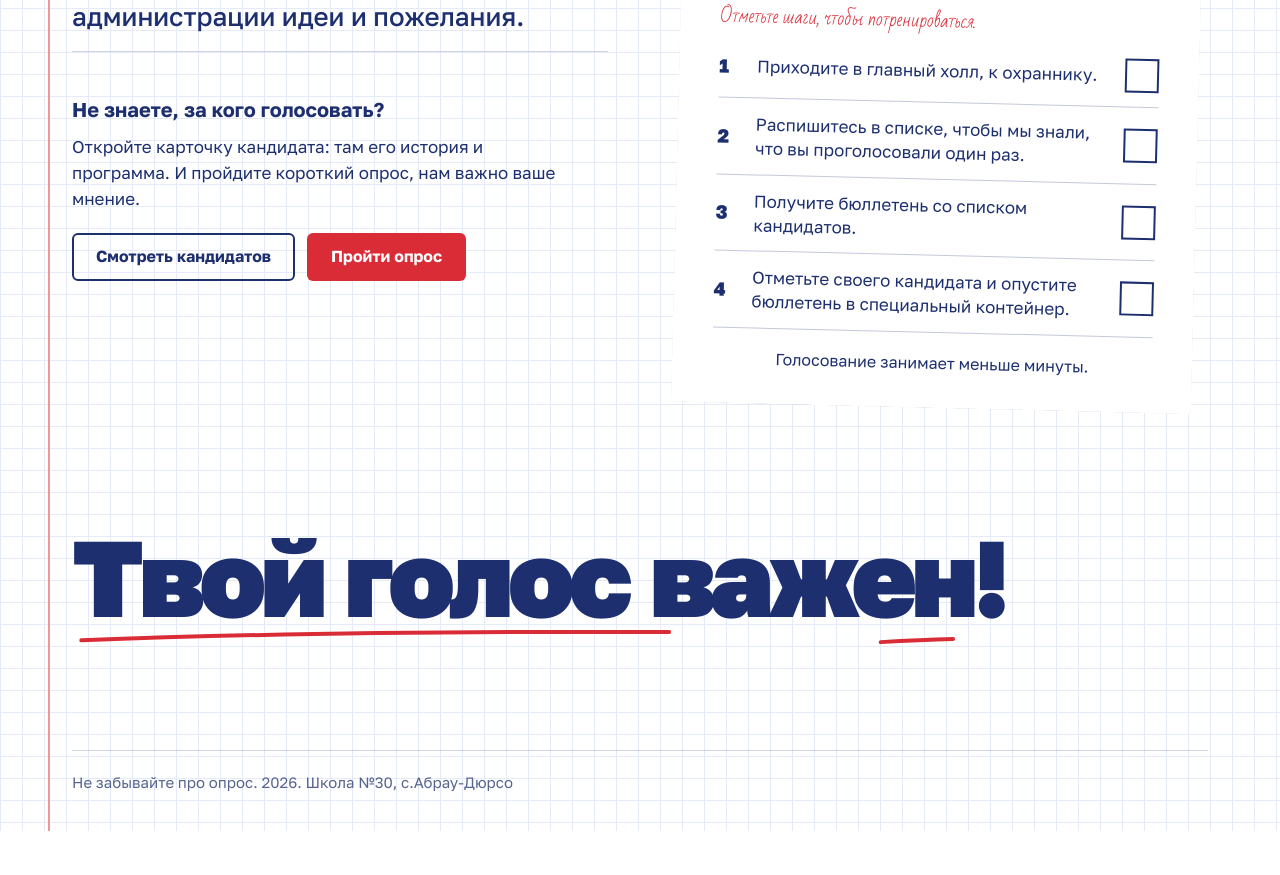
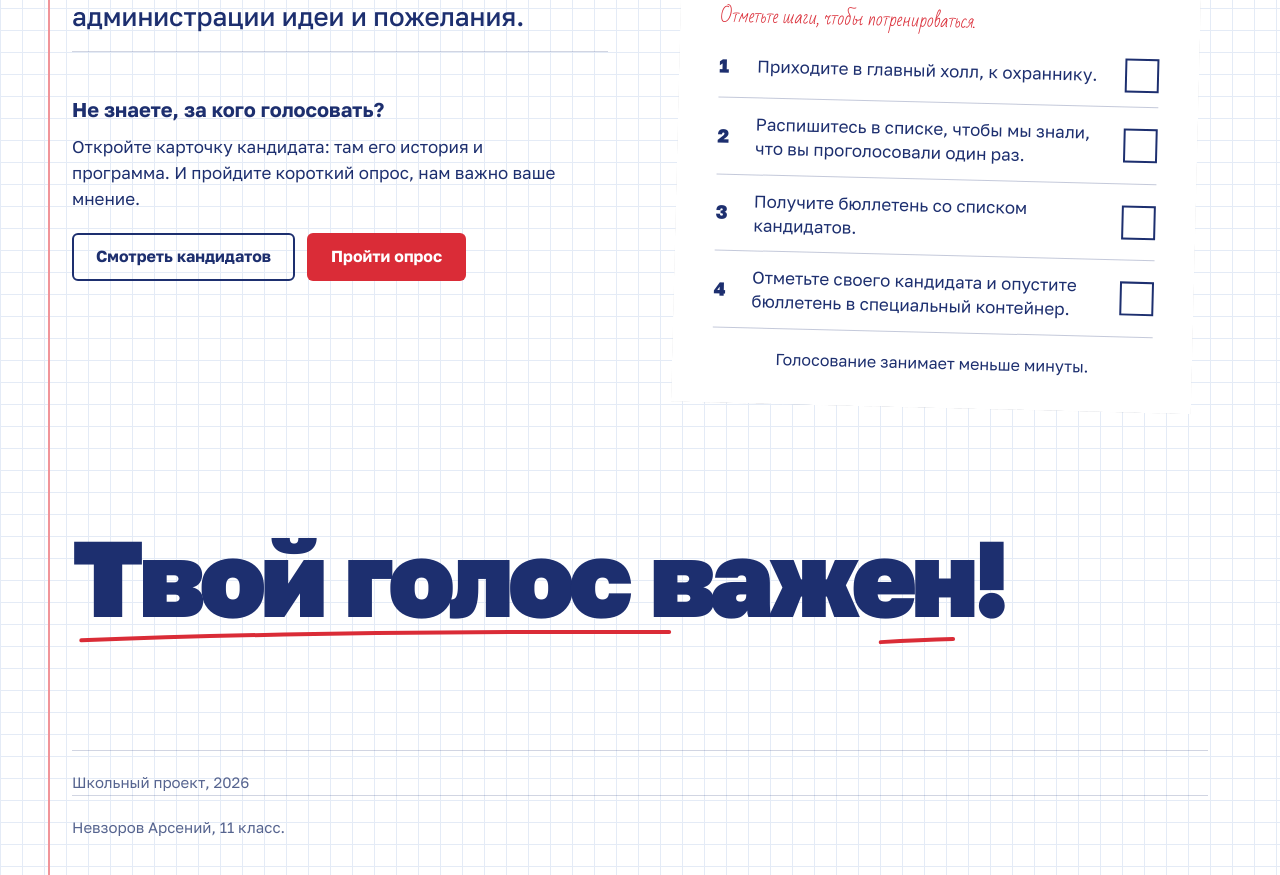
Before and after one commit to proxypyy/agoravote.github.io, a plain HTML site: page index.html in a window 1280 px wide. Shown: the part 1664-2539 px from the top of the page. Before the commit the page ends 2495 px from the top, so only its background shows below. Drawn offline with Linux system fonts and the light colour scheme.

Commit message:
Add files via upload

```diff
--- a/index.html
+++ b/index.html
@@ -143,7 +143,8 @@
   </main>
 
   <footer class="site-footer">
-    <p>Не забывайте про опрос. 2026. Школа №30, с.Абрау-Дюрсо</p>
+    <p>Школьный проект, 2026</p>
+    <p>Невзоров Арсений, 11 класс.</p>
   </footer>
 
   <!-- Окно кандидата: открывается по клику на карточку, закрывается кликом в любом месте -->
```
